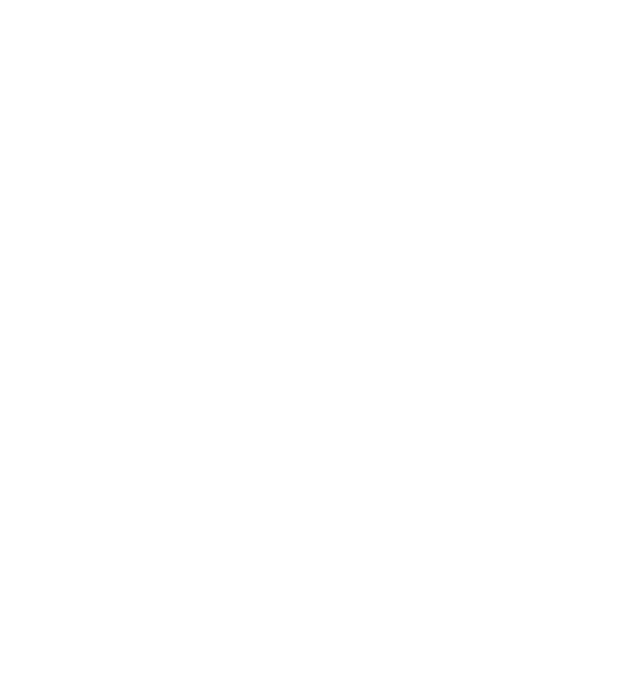
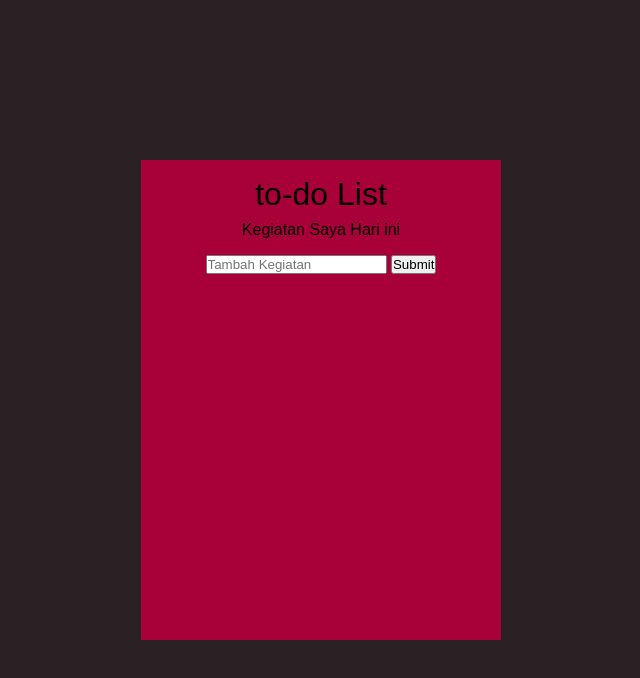
Before and after one commit to dts-kominfo-rea4b/challenge-dom-imanuelyosua77, a website: page index.html in a window 1280 px wide. Shown: the whole page, without its empty margins (319-959 px from the left). Drawn offline with Linux system fonts and the light colour scheme.

Commit message:
Add files via upload

```diff
--- a/index.html
+++ b/index.html
@@ -6,36 +6,91 @@
     <meta name="viewport" content="width=device-width, initial-scale=1.0" />
     <title>Challenge - DOM</title>
   </head>
+  <style>
+    *{
+      padding:0;
+      margin:0;
+      box-sizing: border-box;
+      font-family: Arial, Helvetica, sans-serif;
+    }
+    body{
+      display:flex;
+      width:100%;
+      height:100vh;
+      justify-content: center;
+      align-items: center;
+      background-color: #2b2024;
+    }
+    #app{
+      width: 360px;
+      height: 480px;
+      background-color: #a80038;
+      text-align: center;
+    }
+    #todo-title{
+      margin-top: 16px;
+      font-weight: 500;
+    }
+    #todo-subtitle{
+      font-weight: 300;
+      margin-top: 8px;
+    }
+    input{
+      margin-top :16px;
+    }
+    ul{
+      margin-top: 28px;
+      width: inherit;
+      height: 300px;
+    }
+
+  </style>
   <body>
     <div id="app">
       <!-- TODO: Buatlah sebuah header dengan id todo-title -->
+      <h1 id="todo-title">to-do List</h1>
       <!-- TODO: Buatlah sebuah subtitle dengan id todo-subtitle -->
-
+      <h4 id="todo-subtitle">Kegiatan Saya Hari ini</h4>
       <!-- Section: input -->
       <!-- TODO: Buatlah sebuah input bertipe text dengan id todo-input -->
+      <input placeholder="Tambah Kegiatan" type="text" id="todo-input"/>
       <!-- TODO: Buatlah sebuah button dengan id todo-submit -->
-
+      <button id="todo-submit">Submit</button>
       <!-- Section output -->
       <!-- TODO: Buatlah sebuah <ul> dengan id todo-output -->
+      <ul id="todo-output"></ul>
     </div>
 
     <!-- ! Untuk tantangan ini, script jangan diubah ke external js yah ! -->
     <script>
       // TODO: Deklarasi variable sesuai dengan kebutuhan di sini
-      let button;
-      let input;
-      let output;
+      let button=document.getElementById("todo-submit");
+      let input=document.getElementById("todo-input");
+      let output=document.getElementById("todo-output");
 
       // TODO: Buatlah sebuah fungsi dengan nama fnClickHandler
       // Fungsi yang digunakan untuk menambahkan tulisan
       // Jangan ubah cara deklarasi fungsinya, cukup isi saja
-      function fnClickHandler(toDoItem) {}
+      function fnClickHandler(toDoItem) {
+        let dataInput=document.createElement("li");
+        let dataResult = document.createTextNode(input.value);
+        dataInput.appendChild(dataResult);
+        dataInput.style.listStyle="none";
+        output.appendChild(dataInput);
+        input.value="";
+        console.log(dataResult);
+      }
 
       // TODO: register event onclick / addEventListener untuk button
       // akan menjalankan fungsi fnClickHandler
+      button.addEventListener('click', fnClickHandler)
 
       // TODO: register event onkeypress / addEventListener untuk input
       // sehingga saat di input ditekan enter akan menjalankan fungsi fnClickHandler juga
+      input.addEventListener('keydown', function(toDoItem){
+        if (toDoItem.keyCode==13){
+        fnClickHandler(toDoItem);}
+      })
     </script>
   </body>
 </html>
```
